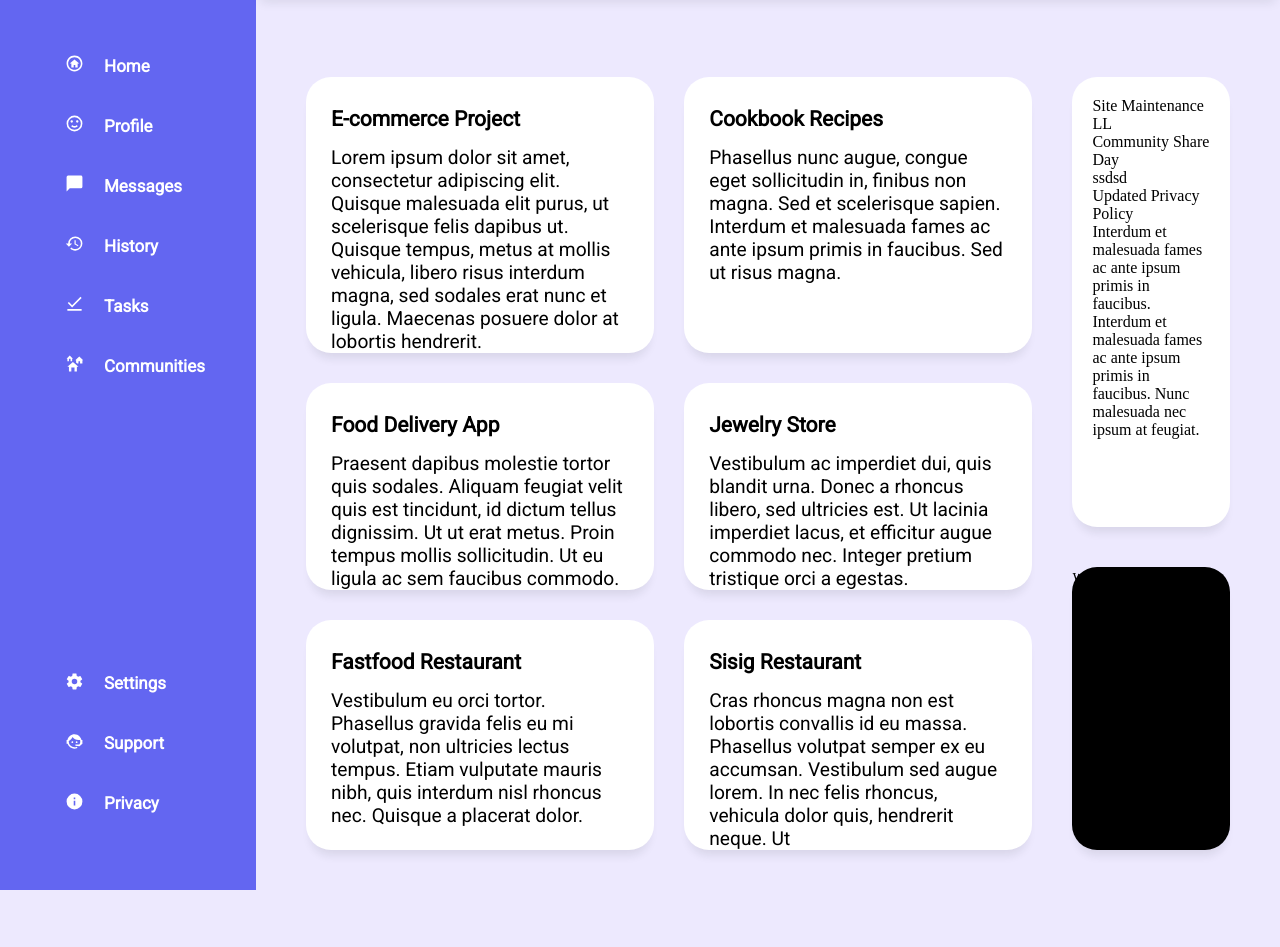
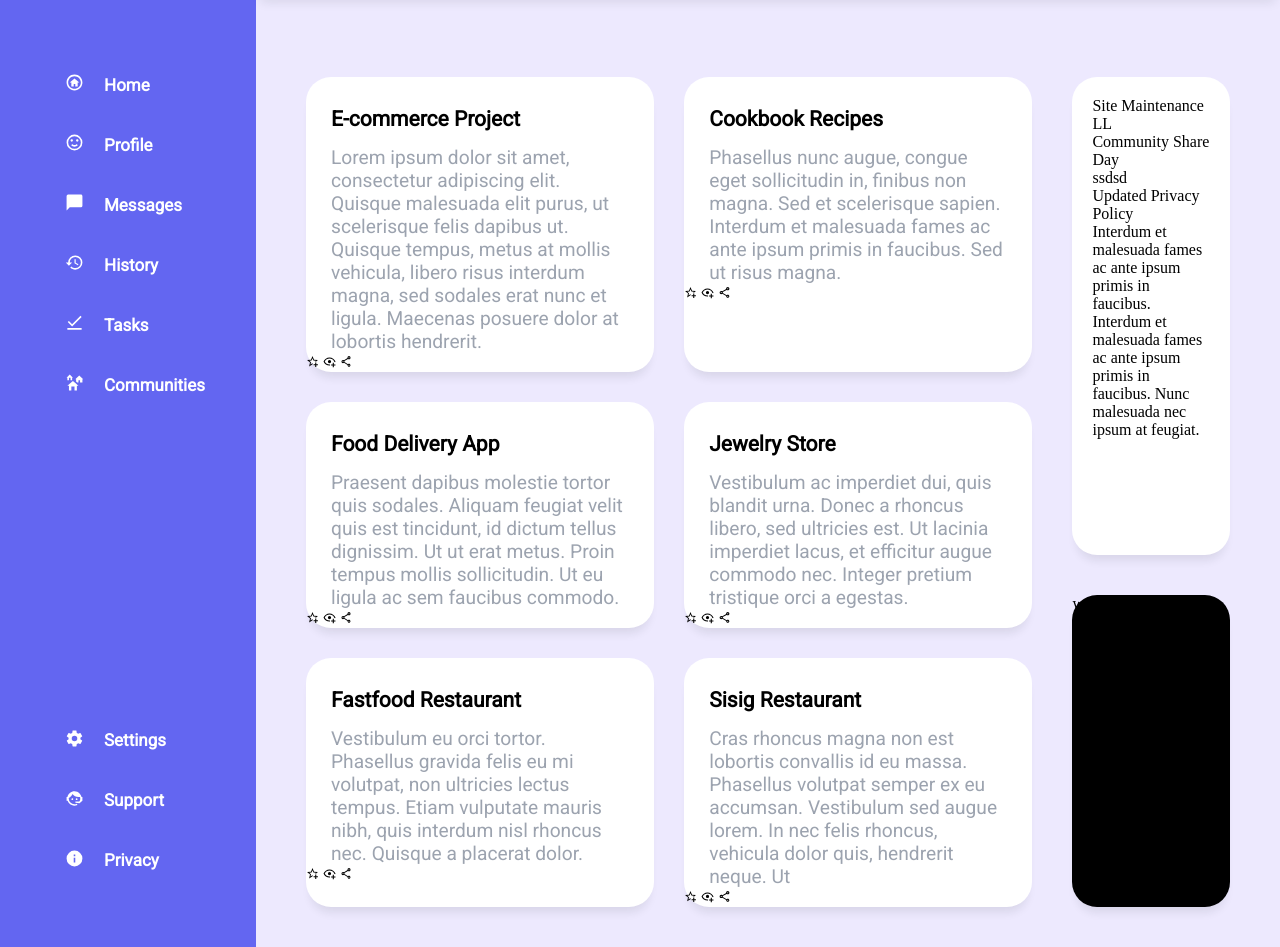
Before and after one commit to AResoluteMaverick/Admin-Dashboard, a plain HTML site: page index.html in a window 1280 px wide. Shown: the part 126-1073 px from the top of the page. Before the commit the page ends 1016 px from the top, so only its background shows below. Drawn offline with Linux system fonts and the light colour scheme.

Commit message:
Stylize card with format and icons

```diff
--- a/index.html
+++ b/index.html
@@ -95,39 +95,76 @@
         <div class="main-content">
             <div class="projects">
                 <div class="card">
+                   <div class="test-wrap">
                         <div class="card-title">E-commerce Project</div>
                         <div class="card-description">Lorem ipsum dolor sit amet, consectetur adipiscing elit. Quisque malesuada elit purus, ut scelerisque felis dapibus ut. Quisque tempus, metus at mollis vehicula, libero risus interdum magna, sed sodales erat nunc et ligula. Maecenas posuere dolor at lobortis hendrerit.
-                    <div class="icon-holders"></div>
                         </div>
                     </div>
-                <div class="card">
-                    <div class="card-title">Cookbook Recipes</div>
-                    <div class="card-description">Phasellus nunc augue, congue eget sollicitudin in, finibus non magna. Sed et scelerisque sapien. Interdum et malesuada fames ac ante ipsum primis in faucibus. Sed ut risus magna.
-                    <div class="icon-holders"></div>
+                    <div class="icon-holders">
+                        <img src="icons/card-icons/star-plus-outline.svg" alt="favorite" class="favorite-svg">
+                        <img src="icons/card-icons/eye-plus-outline.svg" alt="watchlist" class="watchlist-svg">
+                        <img src="icons/card-icons/share-variant-outline.svg" alt="share" class="share-svg">
                     </div>
                 </div>
+
                 <div class="card">
-                    <div class="card-title">Food Delivery App</div>
-                    <div class="card-description">Praesent dapibus molestie tortor quis sodales. Aliquam feugiat velit quis est tincidunt, id dictum tellus dignissim. Ut ut erat metus. Proin tempus mollis sollicitudin. Ut eu ligula ac sem faucibus commodo.
-                    <div class="icon-holders"></div>
+                    <div class="test-wrap">
+                        <div class="card-title">Cookbook Recipes</div>
+                        <div class="card-description">Phasellus nunc augue, congue eget sollicitudin in, finibus non magna. Sed et scelerisque sapien. Interdum et malesuada fames ac ante ipsum primis in faucibus. Sed ut risus magna. </div>
+                    </div>
+                    <div class="icon-holders">
+                        <img src="icons/card-icons/star-plus-outline.svg" alt="favorite" class="favorite-svg">
+                        <img src="icons/card-icons/eye-plus-outline.svg" alt="watchlist" class="watchlist-svg">
+                        <img src="icons/card-icons/share-variant-outline.svg" alt="share" class="share-svg">
                     </div>
                 </div>
+
                 <div class="card">
-                    <div class="card-title">Jewelry Store</div>
-                    <div class="card-description">Vestibulum ac imperdiet dui, quis blandit urna. Donec a rhoncus libero, sed ultricies est. Ut lacinia imperdiet lacus, et efficitur augue commodo nec. Integer pretium tristique orci a egestas.
-                    <div class="icon-holders"></div>
+                    <div class="test-wrap">
+                        <div class="card-title">Food Delivery App</div>
+                        <div class="card-description">Praesent dapibus molestie tortor quis sodales. Aliquam feugiat velit quis est tincidunt, id dictum tellus dignissim. Ut ut erat metus. Proin tempus mollis sollicitudin. Ut eu ligula ac sem faucibus commodo. </div>
+                    </div>
+                    <div class="icon-holders">
+                        <img src="icons/card-icons/star-plus-outline.svg" alt="favorite" class="favorite-svg">
+                        <img src="icons/card-icons/eye-plus-outline.svg" alt="watchlist" class="watchlist-svg">
+                        <img src="icons/card-icons/share-variant-outline.svg" alt="share" class="share-svg">
                     </div>
                 </div>
+
                 <div class="card">
-                    <div class="card-title">Fastfood Restaurant</div>
-                    <div class="card-description">Vestibulum eu orci tortor. Phasellus gravida felis eu mi volutpat, non ultricies lectus tempus. Etiam vulputate mauris nibh, quis interdum nisl rhoncus nec. Quisque a placerat dolor.
-                    <div class="icon-holders"></div>
+                    <div class="test-wrap">
+                        <div class="card-title">Jewelry Store</div>
+                        <div class="card-description">Vestibulum ac imperdiet dui, quis blandit urna. Donec a rhoncus libero, sed ultricies est. Ut lacinia imperdiet lacus, et efficitur augue commodo nec. Integer pretium tristique orci a egestas.</div>
+
+                    </div>
+                    <div class="icon-holders">
+                        <img src="icons/card-icons/star-plus-outline.svg" alt="favorite" class="favorite-svg">
+                        <img src="icons/card-icons/eye-plus-outline.svg" alt="watchlist" class="watchlist-svg">
+                        <img src="icons/card-icons/share-variant-outline.svg" alt="share" class="share-svg">
                     </div>
                 </div>
+
                 <div class="card">
+                    <div class="test-wrap">
+                        <div class="card-title">Fastfood Restaurant</div>
+                        <div class="card-description">Vestibulum eu orci tortor. Phasellus gravida felis eu mi volutpat, non ultricies lectus tempus. Etiam vulputate mauris nibh, quis interdum nisl rhoncus nec. Quisque a placerat dolor. </div>
+                    </div>
+                    <div class="icon-holders">
+                        <img src="icons/card-icons/star-plus-outline.svg" alt="favorite" class="favorite-svg">
+                        <img src="icons/card-icons/eye-plus-outline.svg" alt="watchlist" class="watchlist-svg">
+                        <img src="icons/card-icons/share-variant-outline.svg" alt="share" class="share-svg">
+                    </div>
+                </div>
+
+                <div class="card">
+                    <div class="test-wrap">
                         <div class="card-title">Sisig Restaurant</div>
-                    <div class="card-description">Cras rhoncus magna non est lobortis convallis id eu massa. Phasellus volutpat semper ex eu accumsan. Vestibulum sed augue lorem. In nec felis rhoncus, vehicula dolor quis, hendrerit neque. Ut
-                    <div class="icon-holders"></div>
+                        <div class="card-description">Cras rhoncus magna non est lobortis convallis id eu massa. Phasellus volutpat semper ex eu accumsan. Vestibulum sed augue lorem. In nec felis rhoncus, vehicula dolor quis, hendrerit neque. Ut </div>
+                    </div>
+                    <div class="icon-holders">
+                            <img src="icons/card-icons/star-plus-outline.svg" alt="favorite" class="favorite-svg">
+                            <img src="icons/card-icons/eye-plus-outline.svg" alt="watchlist" class="watchlist-svg">
+                            <img src="icons/card-icons/share-variant-outline.svg" alt="share" class="share-svg">
                     </div>
                 </div>
             </div>
@@ -146,6 +183,7 @@
                         <div class="announcement-description">Interdum et malesuada fames ac ante ipsum primis in faucibus. Interdum et malesuada fames ac ante ipsum primis in faucibus. Nunc malesuada nec ipsum at feugiat. </div>
                     </div>
             </div>
+
             <div class="trending">
                     <div class="trend-1">
                         <div class="icon">w</div>
@@ -176,8 +214,8 @@
                         </div>
                     </div>
             </div>
+        </div>
 
-        </div>
     </div>
 </body>
 </html>
--- a/styles.css
+++ b/styles.css
@@ -309,6 +309,7 @@ button {
     border-radius: 25px;
 }
 
+
 .card-title {
     margin-left: 25px;
     padding-top: 30px;
@@ -321,6 +322,19 @@ button {
     margin-left: 25px;
     margin-right: 25px;
     font-size: 1.2em;
+    color: #9ca3af;
+}
+
+.card-content-wrap {
+    height: 80%;
+}
+
+.icon-holders {
+    height: 20%;
+}
+
+.icon-holders img {
+    max-width: 1vw;
 }
 
 .announcements{
```
Lines whose indentation alone changed are shown as unchanged.
